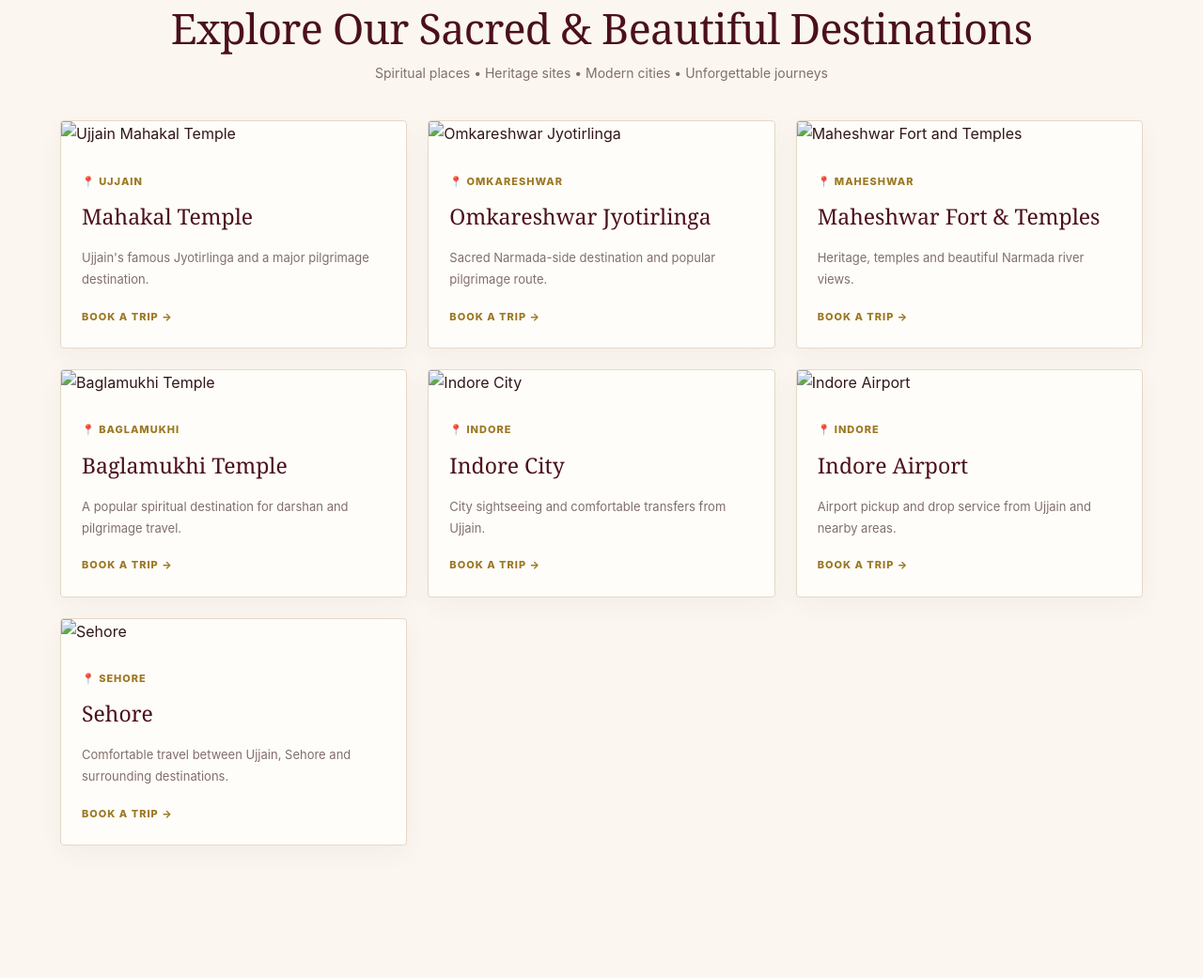
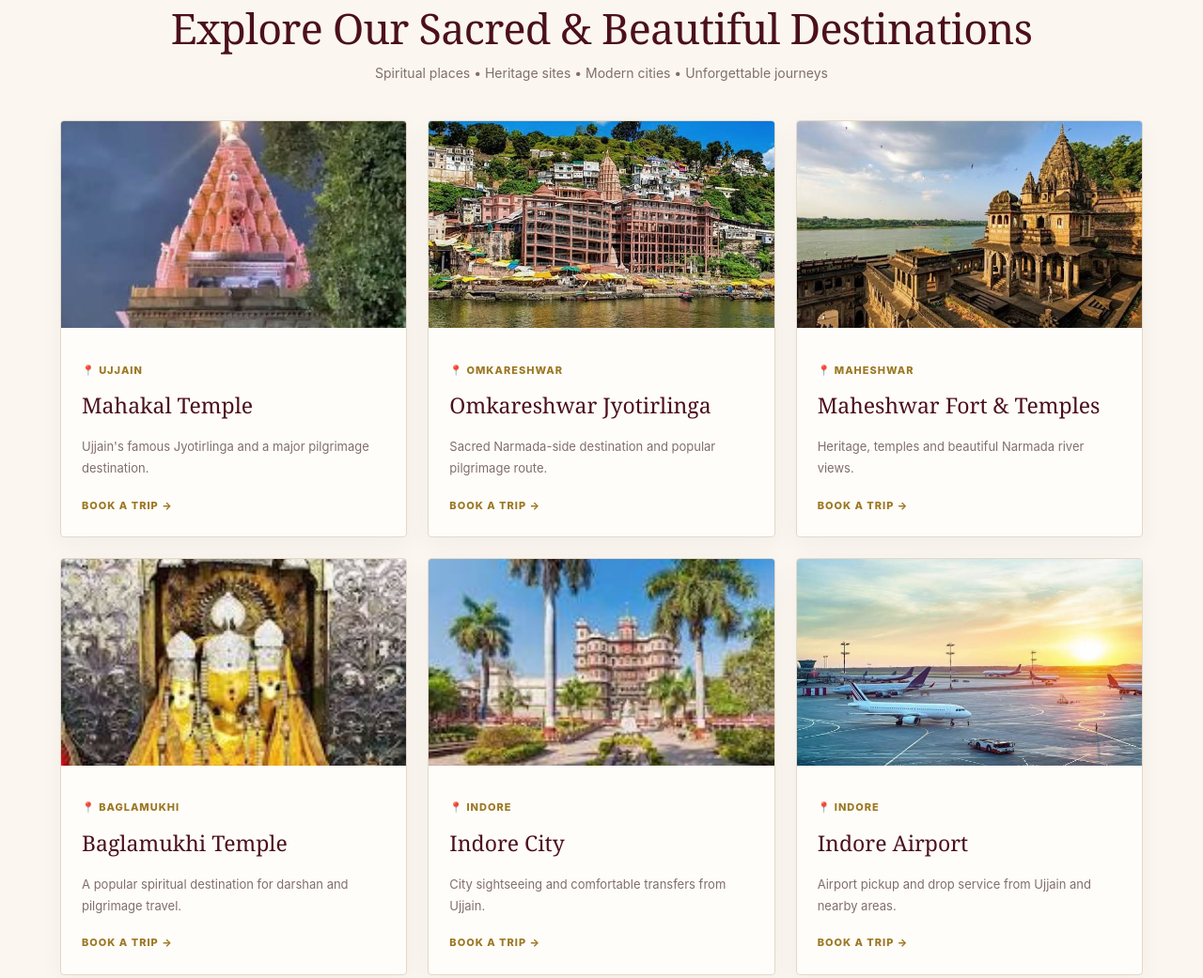
Before and after one commit to gaziiishaikh-oss/ujjainomkareshwar.in, a plain HTML site: page index.html in a window 1280 px wide. Shown: the part 1280-2321 px from the top of the page at 94% size. Drawn offline with Linux system fonts and the light colour scheme; files whose address does not match are found by name.

Commit message:
Update index.html

```diff
--- a/index.html
+++ b/index.html
@@ -81,13 +81,13 @@
         <span>Spiritual places • Heritage sites • Modern cities • Unforgettable journeys</span>
     </div>
     <div class="destination-grid">
-        <article class="destination-card"><img src="images/ujj 1.jpg" alt="Ujjain Mahakal Temple"><div><span class="tag">📍 Ujjain</span><h3>Mahakal Temple</h3><p>Ujjain's famous Jyotirlinga and a major pilgrimage destination.</p><a href="#booking">Book a Trip →</a></div></article>
-        <article class="destination-card"><img src="images/omk1(2).jpg" alt="Omkareshwar Jyotirlinga"><div><span class="tag">📍 Omkareshwar</span><h3>Omkareshwar Jyotirlinga</h3><p>Sacred Narmada-side destination and popular pilgrimage route.</p><a href="#booking">Book a Trip →</a></div></article>
-        <article class="destination-card"><img src="images/mhsa1(2).jpg" alt="Maheshwar Fort and Temples"><div><span class="tag">📍 Maheshwar</span><h3>Maheshwar Fort & Temples</h3><p>Heritage, temples and beautiful Narmada river views.</p><a href="#booking">Book a Trip →</a></div></article>
-        <article class="destination-card"><img src="images/baglamukhi.jpg" alt="Baglamukhi Temple"><div><span class="tag">📍 Baglamukhi</span><h3>Baglamukhi Temple</h3><p>A popular spiritual destination for darshan and pilgrimage travel.</p><a href="#booking">Book a Trip →</a></div></article>
-        <article class="destination-card"><img src="images/indore(1).jpg" alt="Indore City"><div><span class="tag">📍 Indore</span><h3>Indore City</h3><p>City sightseeing and comfortable transfers from Ujjain.</p><a href="#booking">Book a Trip →</a></div></article>
-        <article class="destination-card"><img src="images/indair2(2).jpg" alt="Indore Airport"><div><span class="tag">📍 Indore</span><h3>Indore Airport</h3><p>Airport pickup and drop service from Ujjain and nearby areas.</p><a href="#booking">Book a Trip →</a></div></article>
-        <article class="destination-card"><img src="images/sehore(1).jpg" alt="Sehore"><div><span class="tag">📍 Sehore</span><h3>Sehore</h3><p>Comfortable travel between Ujjain, Sehore and surrounding destinations.</p><a href="#booking">Book a Trip →</a></div></article>
+        <article class="destination-card"><img src="ujj 1.jpg" alt="Ujjain Mahakal Temple"><div><span class="tag">📍 Ujjain</span><h3>Mahakal Temple</h3><p>Ujjain's famous Jyotirlinga and a major pilgrimage destination.</p><a href="#booking">Book a Trip →</a></div></article>
+        <article class="destination-card"><img src="omk1(2).jpg" alt="Omkareshwar Jyotirlinga"><div><span class="tag">📍 Omkareshwar</span><h3>Omkareshwar Jyotirlinga</h3><p>Sacred Narmada-side destination and popular pilgrimage route.</p><a href="#booking">Book a Trip →</a></div></article>
+        <article class="destination-card"><img src="mhsa1(2).jpg" alt="Maheshwar Fort and Temples"><div><span class="tag">📍 Maheshwar</span><h3>Maheshwar Fort & Temples</h3><p>Heritage, temples and beautiful Narmada river views.</p><a href="#booking">Book a Trip →</a></div></article>
+        <article class="destination-card"><img src="baglamukhi.jpg" alt="Baglamukhi Temple"><div><span class="tag">📍 Baglamukhi</span><h3>Baglamukhi Temple</h3><p>A popular spiritual destination for darshan and pilgrimage travel.</p><a href="#booking">Book a Trip →</a></div></article>
+        <article class="destination-card"><img src="indore(1).jpg" alt="Indore City"><div><span class="tag">📍 Indore</span><h3>Indore City</h3><p>City sightseeing and comfortable transfers from Ujjain.</p><a href="#booking">Book a Trip →</a></div></article>
+        <article class="destination-card"><img src="indair2(2).jpg" alt="Indore Airport"><div><span class="tag">📍 Indore</span><h3>Indore Airport</h3><p>Airport pickup and drop service from Ujjain and nearby areas.</p><a href="#booking">Book a Trip →</a></div></article>
+        <article class="destination-card"><img src="sehore(1).jpg" alt="Sehore"><div><span class="tag">📍 Sehore</span><h3>Sehore</h3><p>Comfortable travel between Ujjain, Sehore and surrounding destinations.</p><a href="#booking">Book a Trip →</a></div></article>
     </div>
 </section>
 
```
